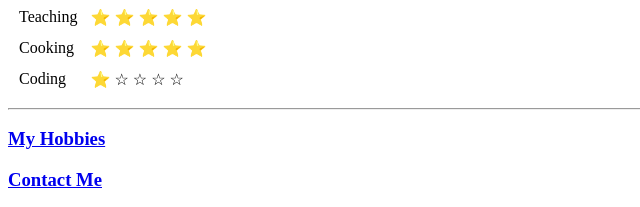
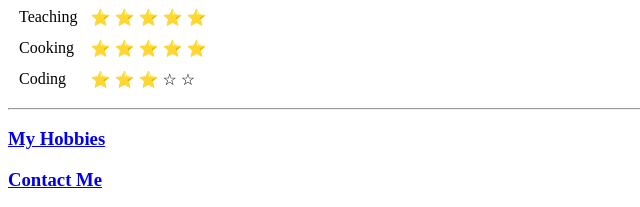
Before and after one commit to bmoore15v/cv, a plain HTML site: page index.html in a window 1280 px wide. Shown: the part 756-963 px from the top of the page, 0-640 px from the left. Drawn offline with Linux system fonts and the light colour scheme.

Commit message:
Update index.html

```diff
--- a/index.html
+++ b/index.html
@@ -83,7 +83,7 @@
       </tr>
       <tr>
         <td>Coding</td>
-        <td>⭐️ ☆ ☆ ☆ ☆</td>
+        <td>⭐️ ⭐️ ⭐️ ☆ ☆</td>
       </tr>
     </tbody>
   </table>
```
